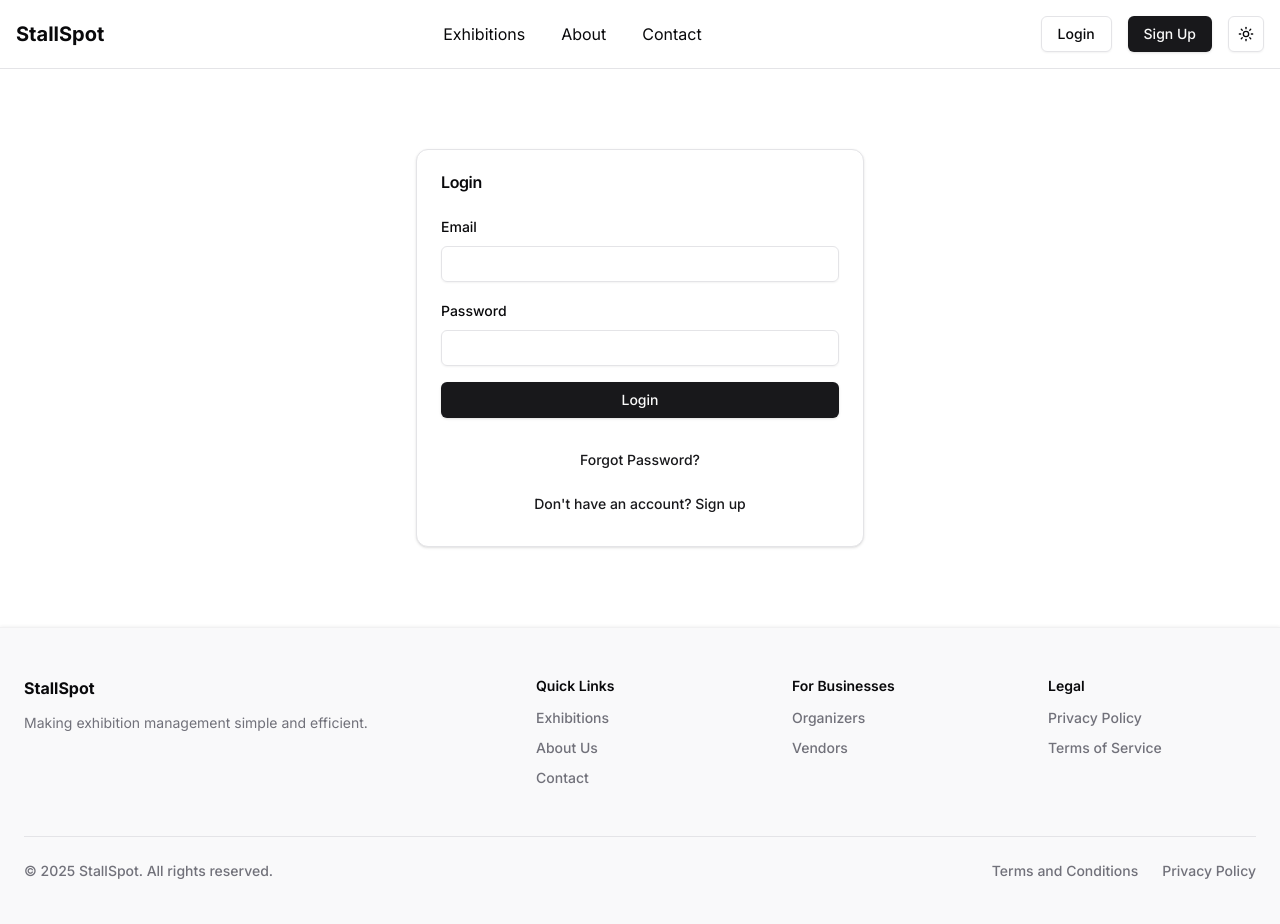
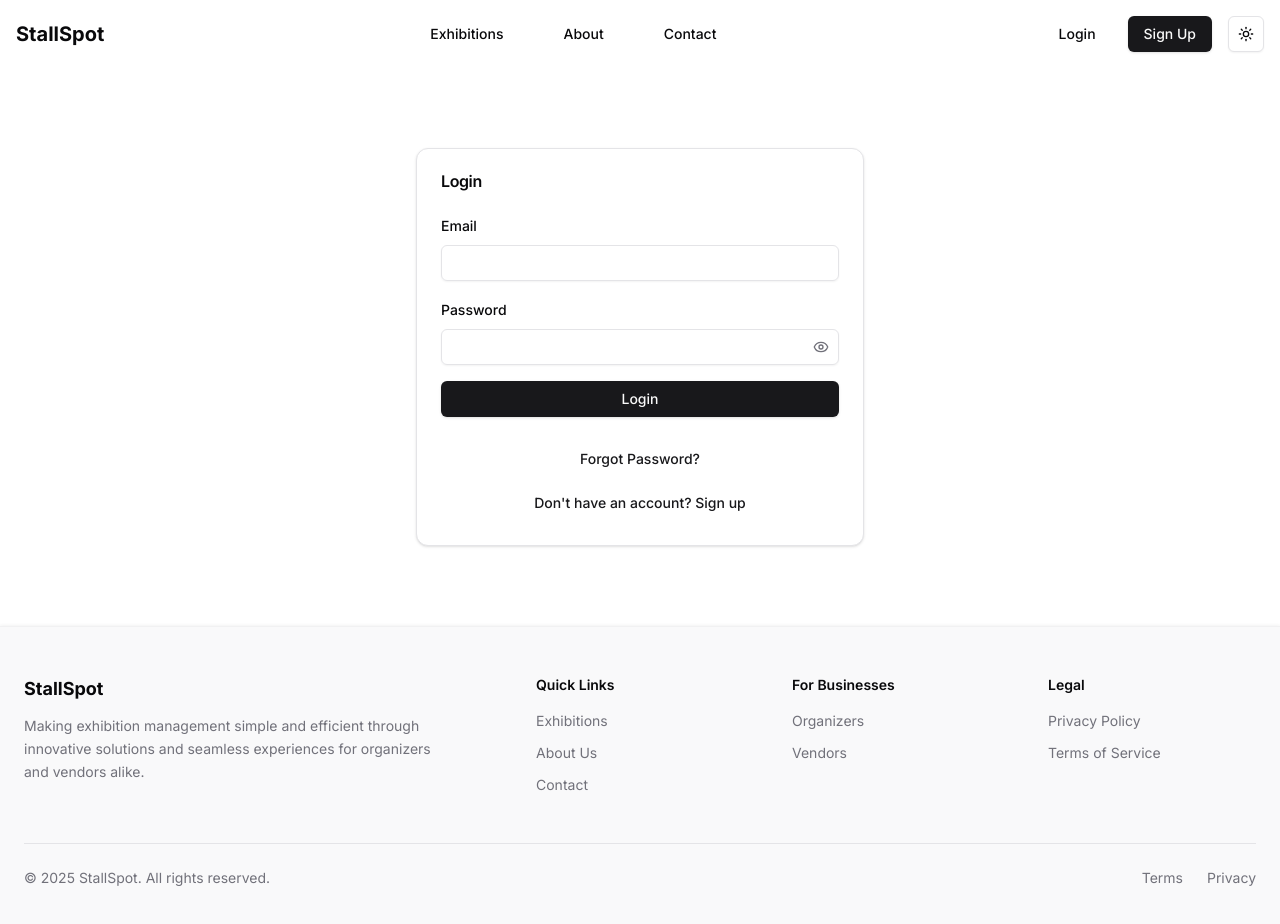
Before and after one commit to Parth-12pm/next-stallSpot, a Next.js app: page /auth/login in a window 1280 px wide. Shown: the top 924 px of the page. Built offline with nearby package versions, Linux system fonts and the light colour scheme; no server answers.

Commit message:
fix: enhance layout with loading spinner, improve Hero component with background image support, and add password visibility toggle in authentication forms

```diff
--- a/src/app/(main)/layout.tsx
+++ b/src/app/(main)/layout.tsx
@@ -1,20 +1,30 @@
 // app/(main)/layout.tsx
 import { Navigation } from "@/components/Navigation";
 import { Footer } from "@/components/Footer";
+import { Suspense } from "react";
 
+interface MainLayoutProps {
+  children: React.ReactNode;
+}
 
-export default function MainLayout({
-  children,
-}: {
-  children: React.ReactNode;
-}) {
+function LoadingSpinner() {
   return (
-    <>
-      <Navigation />
-      <main className="flex-grow">
-        {children}
-      </main>
-      <Footer />
-    </>
+    <div className="flex-1 flex items-center justify-center">
+      <div className="animate-spin rounded-full h-8 w-8 border-b-2 border-primary" />
+    </div>
   );
 }
+
+export default function MainLayout({ children }: MainLayoutProps) {
+  return (
+    <div className="flex flex-col min-h-screen bg-background antialiased">
+      <Navigation />
+      <Suspense fallback={<LoadingSpinner />}>
+        <main className="flex-1 w-full mx-auto">
+          {children}
+        </main>
+      </Suspense>
+      <Footer />
+    </div>
+  );
+}
--- a/src/components/Footer.tsx
+++ b/src/components/Footer.tsx
@@ -27,27 +27,39 @@ const sections = [
 ];
 
 export const Footer = memo(function Footer() {
+  const currentYear = new Date().getFullYear();
+
   return (
-    <footer className="bg-muted/50 border-t border-border/40 shadow-[0_-1px_3px_rgba(0,0,0,0.05)] mt-auto">
+    <footer className="bg-muted/50 border-t border-border/40 shadow-[0_-1px_3px_rgba(0,0,0,0.05)]">
       <div className="container mx-auto px-6 py-12">
         <div className="grid grid-cols-2 gap-x-12 gap-y-8 lg:grid-cols-5">
           <div className="col-span-2 lg:pr-12">
-            <h3 className="font-bold mb-3">StallSpot</h3>
+            <Link href="/">
+              <h3 className="font-bold text-lg mb-3 hover:text-primary transition-colors inline-block">
+                StallSpot
+              </h3>
+            </Link>
             <p className="text-sm text-muted-foreground leading-relaxed">
-              Making exhibition management simple and efficient.
+              Making exhibition management simple and efficient through innovative solutions
+              and seamless experiences for organizers and vendors alike.
             </p>
           </div>
 
           {sections.map((section, sectionIdx) => (
-            <div key={sectionIdx}>
-              <h3 className="mb-3 font-semibold text-sm">{section.title}</h3>
-              <ul className="space-y-2.5 text-muted-foreground">
+            <div key={sectionIdx} className="flex flex-col">
+              <h3 className="mb-4 font-semibold text-sm">{section.title}</h3>
+              <ul className="space-y-3 text-muted-foreground">
                 {section.links.map((link, linkIdx) => (
                   <li
                     key={linkIdx}
-                    className="text-sm font-medium hover:text-primary transition-colors duration-200"
+                    className="text-sm transition-transform hover:translate-x-1"
                   >
-                    <Link href={link.href}>{link.name}</Link>
+                    <Link
+                      href={link.href}
+                      className="hover:text-primary transition-colors duration-200"
+                    >
+                      {link.name}
+                    </Link>
                   </li>
                 ))}
               </ul>
@@ -55,14 +67,24 @@ export const Footer = memo(function Footer() {
           ))}
         </div>
 
-        <div className="mt-12 flex flex-col justify-between gap-4 border-t pt-6 text-sm font-medium text-muted-foreground md:flex-row md:items-center">
-          <p>© {new Date().getFullYear()} StallSpot. All rights reserved.</p>
+        <div className="mt-12 flex flex-col justify-between gap-4 border-t pt-6 text-sm text-muted-foreground md:flex-row md:items-center">
+          <p>© {currentYear} StallSpot. All rights reserved.</p>
           <ul className="flex gap-6">
-            <li className="hover:text-primary transition-colors duration-200">
-              <Link href="/terms">Terms and Conditions</Link>
+            <li>
+              <Link
+                href="/terms"
+                className="hover:text-primary transition-colors duration-200"
+              >
+                Terms
+              </Link>
             </li>
-            <li className="hover:text-primary transition-colors duration-200">
-              <Link href="/policy">Privacy Policy</Link>
+            <li>
+              <Link
+                href="/policy"
+                className="hover:text-primary transition-colors duration-200"
+              >
+                Privacy
+              </Link>
             </li>
           </ul>
         </div>
--- a/src/components/Navigation.tsx
+++ b/src/components/Navigation.tsx
@@ -54,6 +54,7 @@ ListItem.displayName = "ListItem";
 const useProfileData = () => {
   const { data: session } = useSession();
   const [profileData, setProfileData] = useState<ProfileFormData | null>(null);
+  const [isScrolled, setIsScrolled] = useState(false);
 
   useEffect(() => {
     if (session?.user) {
@@ -64,6 +65,14 @@ const useProfileData = () => {
     }
   }, [session]);
 
+  useEffect(() => {
+    const handleScroll = () => {
+      setIsScrolled(window.scrollY > 10);
+    };
+    window.addEventListener('scroll', handleScroll);
+    return () => window.removeEventListener('scroll', handleScroll);
+  }, []);
+
   const initials = session?.user?.name
     ?.split(' ')
     .map(n => n[0])
@@ -72,7 +81,7 @@ const useProfileData = () => {
 
   const avatarImage = profileData?.profilePicture || session?.user?.image || '/placeholder.svg';
 
-  return { session, profileData, initials, avatarImage };
+  return { session, profileData, initials, avatarImage, isScrolled };
 };
 
 const MobileNav = () => {
@@ -85,18 +94,24 @@ const MobileNav = () => {
       </SheetTrigger>
       <SheetContent side="right" className="w-[300px]">
         <nav className="flex flex-col gap-4">
-          <Link href="/exhibitions" className="block py-2">Exhibitions</Link>
-          <Link href="/about" className="block py-2">About</Link>
-          <Link href="/contact" className="block py-2">Contact</Link>
+          <Link href="/exhibitions" className="block py-2 hover:text-primary transition-colors">
+            Exhibitions
+          </Link>
+          <Link href="/about" className="block py-2 hover:text-primary transition-colors">
+            About
+          </Link>
+          <Link href="/contact" className="block py-2 hover:text-primary transition-colors">
+            Contact
+          </Link>
           <div className="flex flex-col gap-2 mt-4">
             {session?.user ? (
               <>
                 <div className="flex items-center gap-2 py-2">
-                  <Avatar>
+                  <Avatar className="border-2 border-primary">
                     <AvatarImage src={avatarImage} alt={session.user.name || ''} />
                     <AvatarFallback>{initials}</AvatarFallback>
                   </Avatar>
-                  <span>{session.user.name}</span>
+                  <span className="font-medium">{session.user.name}</span>
                 </div>
                 <Button variant="outline" className="w-full" onClick={() => signOut()}>
                   Logout
@@ -125,20 +140,26 @@ const DesktopNav = () => {
   return (
     <>
       <NavigationMenu className="hidden md:block">
-        <NavigationMenuList>
+        <NavigationMenuList className="gap-6">
           <NavigationMenuItem>
             <Link href="/exhibitions" legacyBehavior passHref>
-              <NavigationMenuLink className="px-4 py-2">Exhibitions</NavigationMenuLink>
+              <NavigationMenuLink className="group inline-flex h-9 w-max items-center justify-center rounded-md px-4 py-2 text-sm font-medium transition-colors hover:bg-accent hover:text-accent-foreground focus:bg-accent focus:text-accent-foreground focus:outline-none disabled:pointer-events-none disabled:opacity-50">
+                Exhibitions
+              </NavigationMenuLink>
             </Link>
           </NavigationMenuItem>
           <NavigationMenuItem>
             <Link href="/about" legacyBehavior passHref>
-              <NavigationMenuLink className="px-4 py-2">About</NavigationMenuLink>
+              <NavigationMenuLink className="group inline-flex h-9 w-max items-center justify-center rounded-md px-4 py-2 text-sm font-medium transition-colors hover:bg-accent hover:text-accent-foreground focus:bg-accent focus:text-accent-foreground focus:outline-none disabled:pointer-events-none disabled:opacity-50">
+                About
+              </NavigationMenuLink>
             </Link>
           </NavigationMenuItem>
           <NavigationMenuItem>
             <Link href="/contact" legacyBehavior passHref>
-              <NavigationMenuLink className="px-4 py-2">Contact</NavigationMenuLink>
+              <NavigationMenuLink className="group inline-flex h-9 w-max items-center justify-center rounded-md px-4 py-2 text-sm font-medium transition-colors hover:bg-accent hover:text-accent-foreground focus:bg-accent focus:text-accent-foreground focus:outline-none disabled:pointer-events-none disabled:opacity-50">
+                Contact
+              </NavigationMenuLink>
             </Link>
           </NavigationMenuItem>
         </NavigationMenuList>
@@ -148,24 +169,30 @@ const DesktopNav = () => {
         {session?.user ? (
           <DropdownMenu>
             <DropdownMenuTrigger>
-              <Avatar>
+              <Avatar className="h-9 w-9 transition-transform hover:scale-105">
                 <AvatarImage src={avatarImage} alt={session.user.name || ''} />
                 <AvatarFallback>{initials}</AvatarFallback>
               </Avatar>
             </DropdownMenuTrigger>
-            <DropdownMenuContent align="end">
-              <Link href="/profile"><DropdownMenuItem>Profile</DropdownMenuItem></Link>
-              <Link href="/dashboard"><DropdownMenuItem>Dashboard</DropdownMenuItem></Link>
-              <DropdownMenuItem onClick={() => signOut()}>Logout</DropdownMenuItem>
+            <DropdownMenuContent align="end" className="w-56">
+              <Link href="/profile">
+                <DropdownMenuItem className="cursor-pointer">Profile</DropdownMenuItem>
+              </Link>
+              <Link href="/dashboard">
+                <DropdownMenuItem className="cursor-pointer">Dashboard</DropdownMenuItem>
+              </Link>
+              <DropdownMenuItem onClick={() => signOut()} className="cursor-pointer text-red-500 focus:text-red-500">
+                Logout
+              </DropdownMenuItem>
             </DropdownMenuContent>
           </DropdownMenu>
         ) : (
           <>
             <Link href="/auth/login">
-              <Button variant="outline">Login</Button>
+              <Button variant="ghost" className="font-medium">Login</Button>
             </Link>
             <Link href="/auth/signup">
-              <Button>Sign Up</Button>
+              <Button className="font-medium">Sign Up</Button>
             </Link>
           </>
         )}
@@ -176,11 +203,18 @@ const DesktopNav = () => {
 };
 
 export const Navigation = () => {
+  const { isScrolled } = useProfileData();
+
   return (
-    <header className="border-b sticky top-0 bg-background/95 backdrop-blur supports-[backdrop-filter]:bg-background/60 z-50">
+    <header className={cn(
+      "sticky top-0 z-50 transition-all duration-300",
+      isScrolled
+        ? "bg-background/80 backdrop-blur-lg border-b"
+        : "bg-background"
+    )}>
       <div className="container mx-auto px-4 py-4">
         <nav className="flex items-center justify-between">
-          <Link href="/" className="text-xl font-bold">
+          <Link href="/" className="text-xl font-bold hover:text-primary transition-colors">
             StallSpot
           </Link>
           <MobileNav />
--- a/src/components/auth/LoginForm.tsx
+++ b/src/components/auth/LoginForm.tsx
@@ -8,6 +8,7 @@ import { zodResolver } from "@hookform/resolvers/zod";
 import { Button } from "@/components/ui/button";
 import { Input } from "@/components/ui/input";
 import { Label } from "@/components/ui/label";
+import { Eye, EyeOff } from "lucide-react"
 import {
   Card,
   CardHeader,
@@ -28,6 +29,7 @@ type LoginFormData = z.infer<typeof loginSchema>;
 export default function LoginForm() {
   const [error, setError] = useState("");
   const router = useRouter();
+  const [showPassword, setShowPassword] = useState(false);
 
   const {
     register,
@@ -94,12 +96,26 @@ export default function LoginForm() {
 
           <div className="space-y-2">
             <Label htmlFor="password">Password</Label>
-            <Input
-              id="password"
-              type="password"
-              {...register("password")}
-              autoComplete="current-password"
-            />
+            <div className="relative">
+                <Input
+                id="password"
+                type={showPassword ? "text" : "password"}
+                {...register("password")}
+                autoComplete="current-password" />
+                  <Button
+                    type="button"
+                    variant="ghost"
+                    size="icon"
+                    className="absolute right-0 top-0 h-full px-3 py-2 hover:bg-transparent"
+                    onClick={() => setShowPassword(!showPassword)} >
+                    {showPassword ? (
+                      <EyeOff className="h-4 w-4 text-muted-foreground" />
+                    ) : (
+                      <Eye className="h-4 w-4 text-muted-foreground" />
+                    )}
+                    <span className="sr-only">{showPassword ? "Hide password" : "Show password"}</span>
+                    </Button>
+            </div>
             {errors.password && (
               <p className="text-sm text-destructive">{errors.password.message}</p>
             )}
--- a/src/components/auth/SignupForm.tsx
+++ b/src/components/auth/SignupForm.tsx
@@ -10,6 +10,8 @@ import { Button } from '@/components/ui/button';
 import { Input } from '@/components/ui/input';
 import { Alert, AlertDescription } from '@/components/ui/alert';
 import { Label } from '@/components/ui/label';
+import { Eye, EyeOff } from "lucide-react"
+
 
 const signupSchema = z.object({
   name: z.string().min(2, 'Name must be at least 2 characters'),
@@ -27,6 +29,7 @@ export default function SignupForm() {
   const [error, setError] = useState('');
   const searchParams = useSearchParams();
   const router = useRouter();
+  const [showPassword, setShowPassword] = useState(false);
   const role = searchParams.get('role');
 
   const { register, handleSubmit, formState: { errors, isSubmitting } } = useForm<SignupFormData>({
@@ -112,13 +115,27 @@ export default function SignupForm() {
 
           <div className="space-y-2">
             <Label htmlFor="password">Password</Label>
+            <div className="relative">
             <Input
               id="password"
+              type={showPassword ? "text" : "password"}
               {...register('password')}
-              type="password"
               placeholder="Create a password"
-              autoComplete="new-password"
-            />
+              autoComplete="new-password" />
+              <Button
+                type="button"
+                variant="ghost"
+                size="icon"
+                className="absolute right-0 top-0 h-full px-3 py-2 hover:bg-transparent"
+                onClick={() => setShowPassword(!showPassword)} >
+                {showPassword ? (
+                  <EyeOff className="h-4 w-4 text-muted-foreground" />
+                ) : (
+                  <Eye className="h-4 w-4 text-muted-foreground" />
+                )}
+                <span className="sr-only">{showPassword ? "Hide password" : "Show password"}</span>
+                </Button>
+                </div>
             {errors.password && (
               <p className="text-sm text-destructive">{errors.password.message}</p>
             )}
```
Also changed, not shown: src/app/(main)/about/page.tsx (+25 -23 lines), src/components/HeroAbout.tsx (+29 -5 lines), src/components/applications/OrganizerApplicationsTable.tsx (+61 -87 lines).
